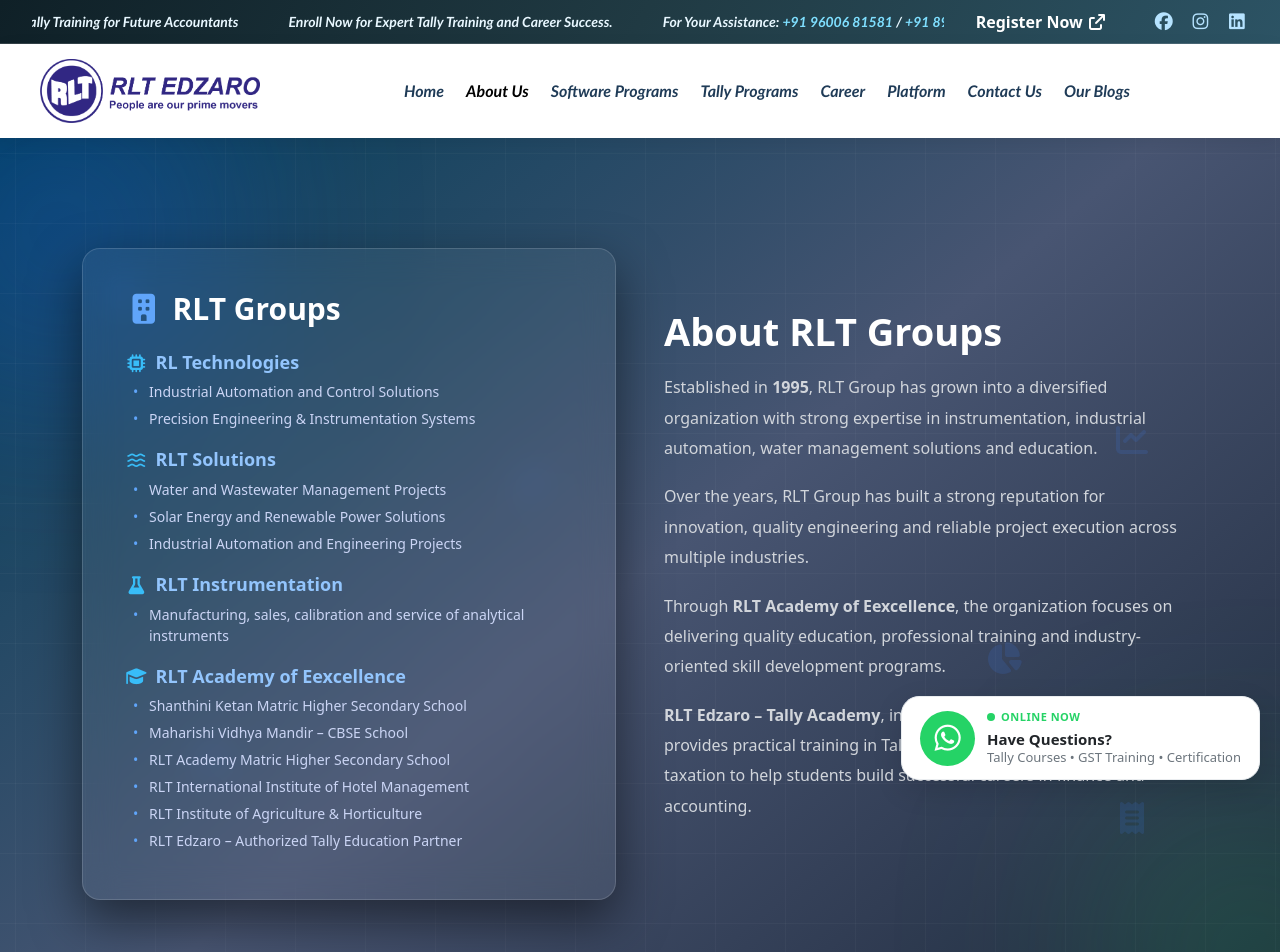
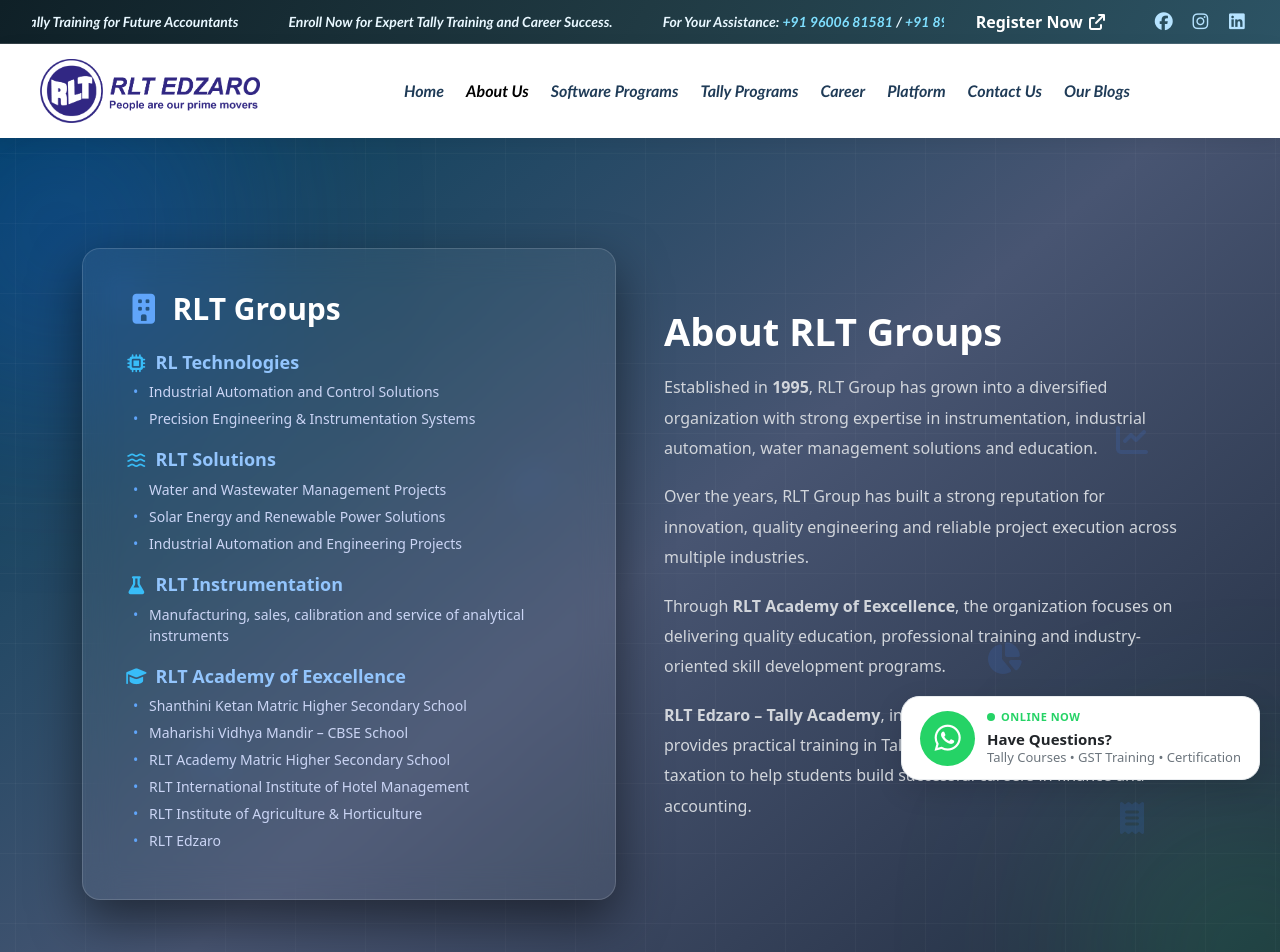
Before and after one commit to rltsolution2025/RLT-Tally, an Angular app: page /about in a window 1280 px wide. Shown: the top 952 px of the page. Built offline with nearby package versions, Linux system fonts and the light colour scheme.

Commit message:
cursor changes

```diff
--- a/src/app/component/about/about.html
+++ b/src/app/component/about/about.html
@@ -58,7 +58,7 @@
                     <p class="about-para">RLT Academy Matric Higher Secondary School</p>
                     <p class="about-para">RLT International Institute of Hotel Management</p>
                     <p class="about-para">RLT Institute of Agriculture & Horticulture</p>
-                    <p class="about-para">RLT Edzaro – Authorized Tally Education Partner</p>
+                    <p class="about-para">RLT Edzaro</p>
                 </div>
 
             </div>
```
